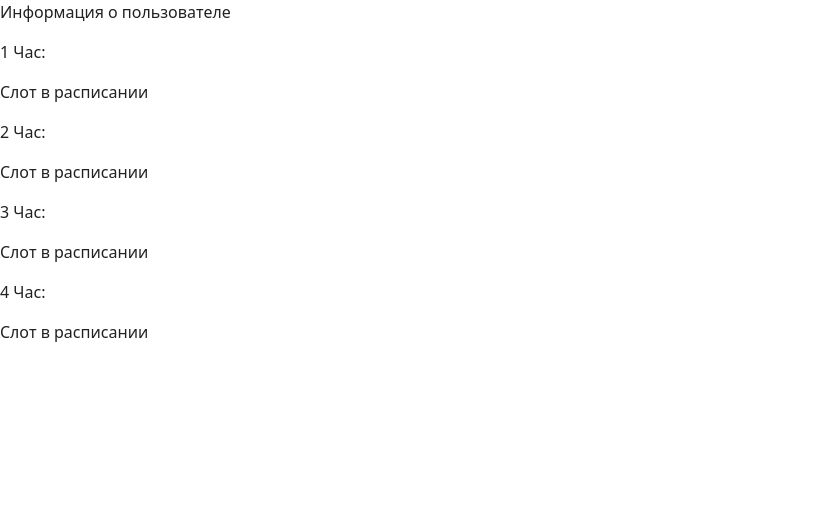
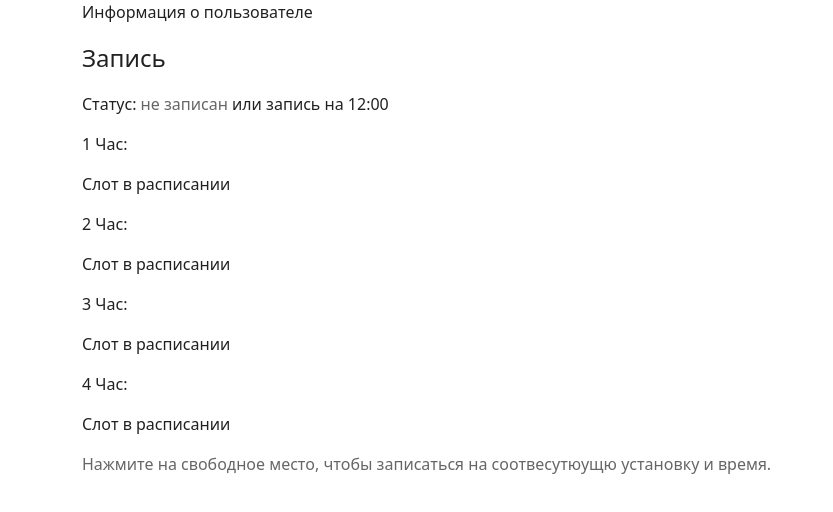
Before and after one commit to IT-COMMUNITY-ICT-RUSSIA/physics_management_frontend, a Vue app: page /schedule in a window 1280 px wide. Shown: the top 512 px of the page, without its empty margins (0-833 px from the left). Built offline with nearby package versions, Linux system fonts and the light colour scheme.

Commit message:
:zap: Schedule page + components improved

```diff
--- a/src/views/SchedulePage.vue
+++ b/src/views/SchedulePage.vue
@@ -1,10 +1,31 @@
 <template>
-  <user-info />
-  <schedule />
+  <div class="container">
+    <div class="row">
+      <user-info />
+    </div>
+    <div class="row">
+      <p class="h-custom">Запись</p>
+    </div>
+    <div class="row">
+      <p class="sub-h">
+        Статус: <a class="inactive">не записан</a> или
+        <a class="active">запись на {{ scheduledTime }}</a>
+      </p>
+    </div>
+    <div class="row">
+      <schedule />
+    </div>
+    <div class="row">
+      <p class="sub-h inactive">
+        Нажмите на свободное место, чтобы записаться на соотвесутюущю установку
+        и время.
+      </p>
+    </div>
+  </div>
 </template>
 
 <script>
-import Schedule from "../components/Schedule.vue";
+import Schedule from "../components/Schedule/Schedule.vue";
 import UserInfo from "../components/UserInfo.vue";
 
 export default {
@@ -12,7 +33,29 @@ export default {
     UserInfo,
     Schedule,
   },
+  data() {
+    return {
+      scheduledTime: "12:00",
+    };
+  },
 };
 </script>
 
-<style></style>
+<style scoped>
+.h-custom {
+  color: var(--main-font-color);
+  font-size: 24px;
+}
+.sub-h {
+  color: var(--main-font-color);
+  font-size: 16px;
+}
+.inactive {
+  color: var(--primary-color-dark-gray);
+  text-decoration: none;
+}
+.active {
+  color: inherit;
+  text-decoration: none;
+}
+</style>
```
Also changed, not shown: src/components/Schedule/Schedule.vue (renamed from src/components/Schedule.vue), src/components/Schedule/ScheduleRow.vue (renamed from src/components/ScheduleRow.vue), src/components/Schedule/ScheduleSlot.vue (renamed from src/components/ScheduleSlot.vue).
